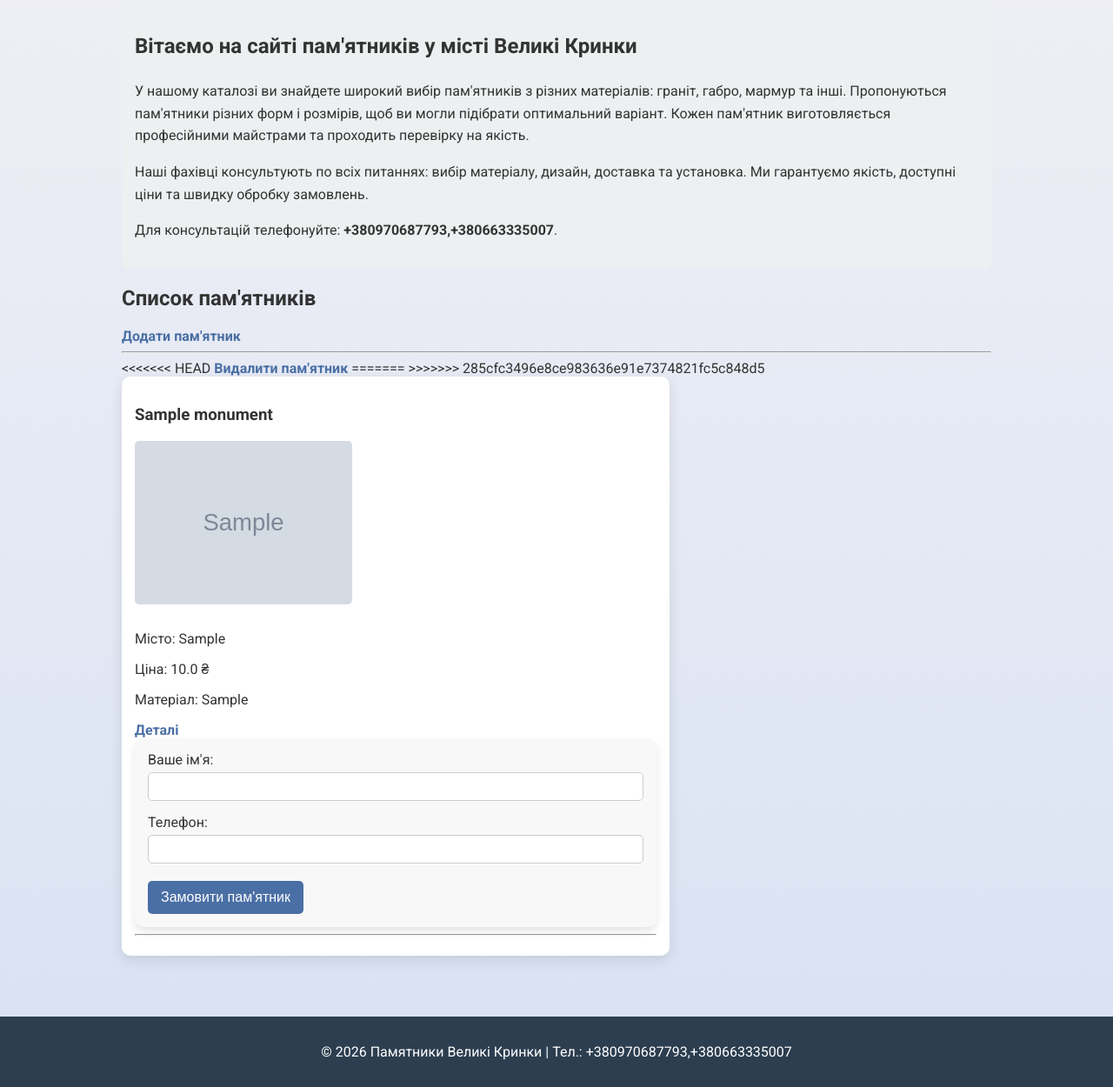
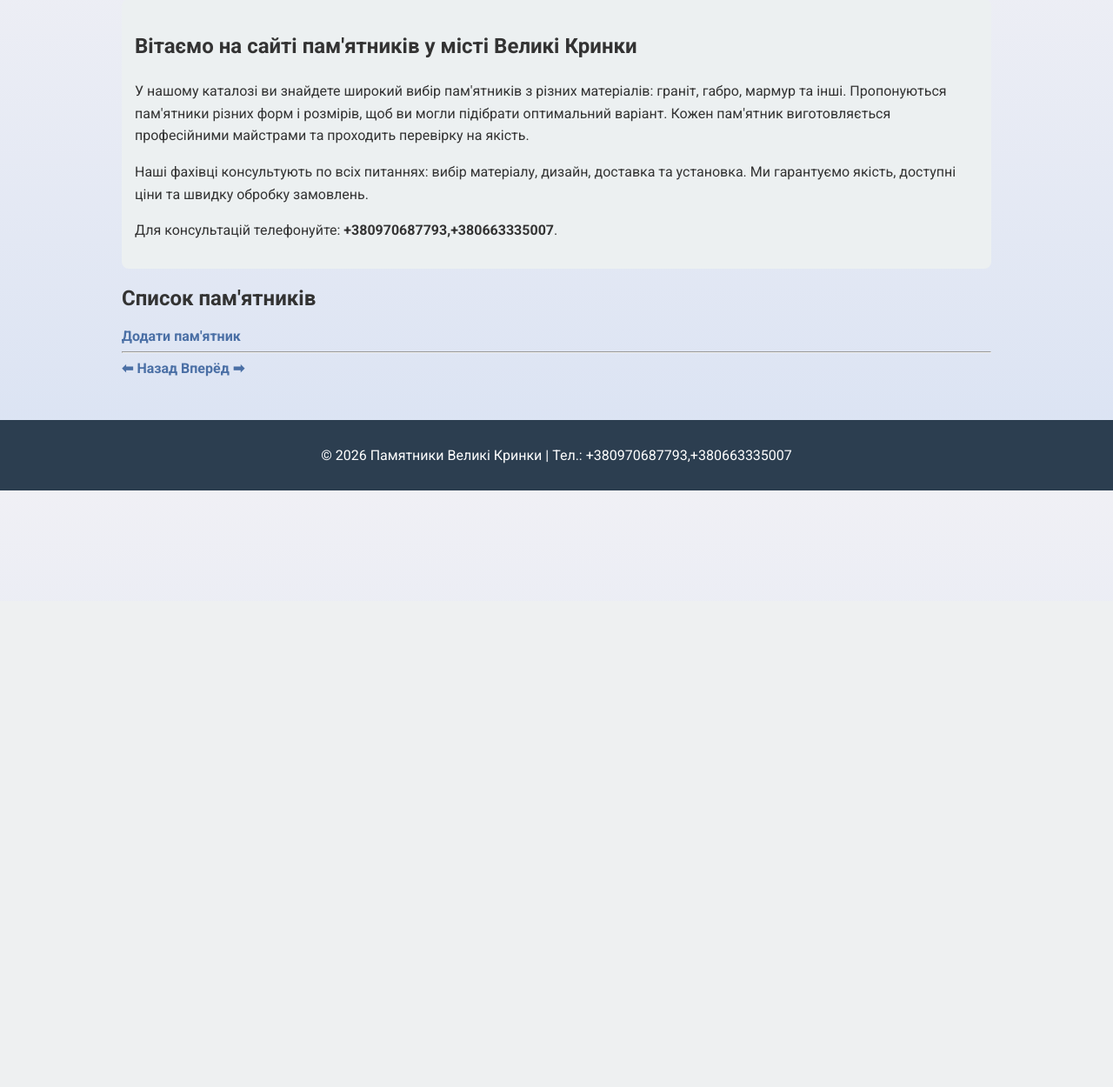
Before and after one commit to romamihailets5-stack/pamyatniki-site, a Flask app: page /?page=2 in a window 1280 px wide. Shown: the part 109-1359 px from the top of the page at 87% size. After the commit the page ends 673 px from the top, so only its background shows below. Run offline with Flask 3, Linux system fonts and the light colour scheme; tables that the repository leaves empty hold one stand-in row (values such as "Sample post"); grey boxes marked "Sample" are stand-in pictures.

Commit message:
Обновил шаблон и пагинацию

```diff
--- a/app.py
+++ b/app.py
@@ -39,10 +39,13 @@ init_db()
 def show_monuments():
     conn = sqlite3.connect("monuments.db")
     c = conn.cursor()
-    c.execute("SELECT * FROM monuments LIMIT 10")
+    page = int(request.args.get("page", 1))
+    per_page = 10
+    offset = (page - 1) * per_page
+    c.execute("SELECT * FROM monuments LIMIT ? OFFSET ?", (per_page, offset))
     monuments = c.fetchall()
     conn.close()
-    return render_template("monuments.html", monuments=monuments)
+    return render_template("monuments.html", monuments=monuments, page=page)
 
 # ===== Детальная страница памятника =====
 @app.route("/monument/<int:id>")
--- a/templates/monuments.html
+++ b/templates/monuments.html
@@ -4,11 +4,11 @@
 <h2>Список пам'ятників</h2>
 <a href="{{ url_for('add_monument') }}">Додати пам'ятник</a>
 <hr>
+
 {% for monument in monuments %}
-<<<<<<< HEAD
+
 <a href="{{ url_for('delete_monument', id=monument[0]) }}">Видалити пам'ятник</a>
-=======
->>>>>>> 285cfc3496e8ce983636e91e7374821fc5c848d5
+
 <div class="monument-card">
     <h3>{{ monument[1] }}</h3>
     <img src="{{ url_for('static', filename=monument[4]) }}" width="250" loading="lazy">
@@ -16,6 +16,7 @@
     <p>Ціна: {{ monument[3] }} ₴</p>
     <p>Матеріал: {{ monument[5] }}</p>
     <a href="{{ url_for('monument_detail', id=monument[0]) }}">Деталі</a>
+
     <form method="POST" action="{{ url_for('order_monument', monument_id=monument[0]) }}">
         <label>Ваше ім'я:</label><br>
         <input type="text" name="user_name" required><br>
@@ -25,5 +26,16 @@
     </form>
     <hr>
 </div>
+
 {% endfor %}
+
+<!-- ПАГИНАЦИЯ -->
+<div>
+    {% if page > 1 %}
+        <a href="/?page={{ page - 1 }}">⬅ Назад</a>
+    {% endif %}
+
+    <a href="/?page={{ page + 1 }}">Вперёд ➡</a>
+</div>
+
 {% endblock %}
```
